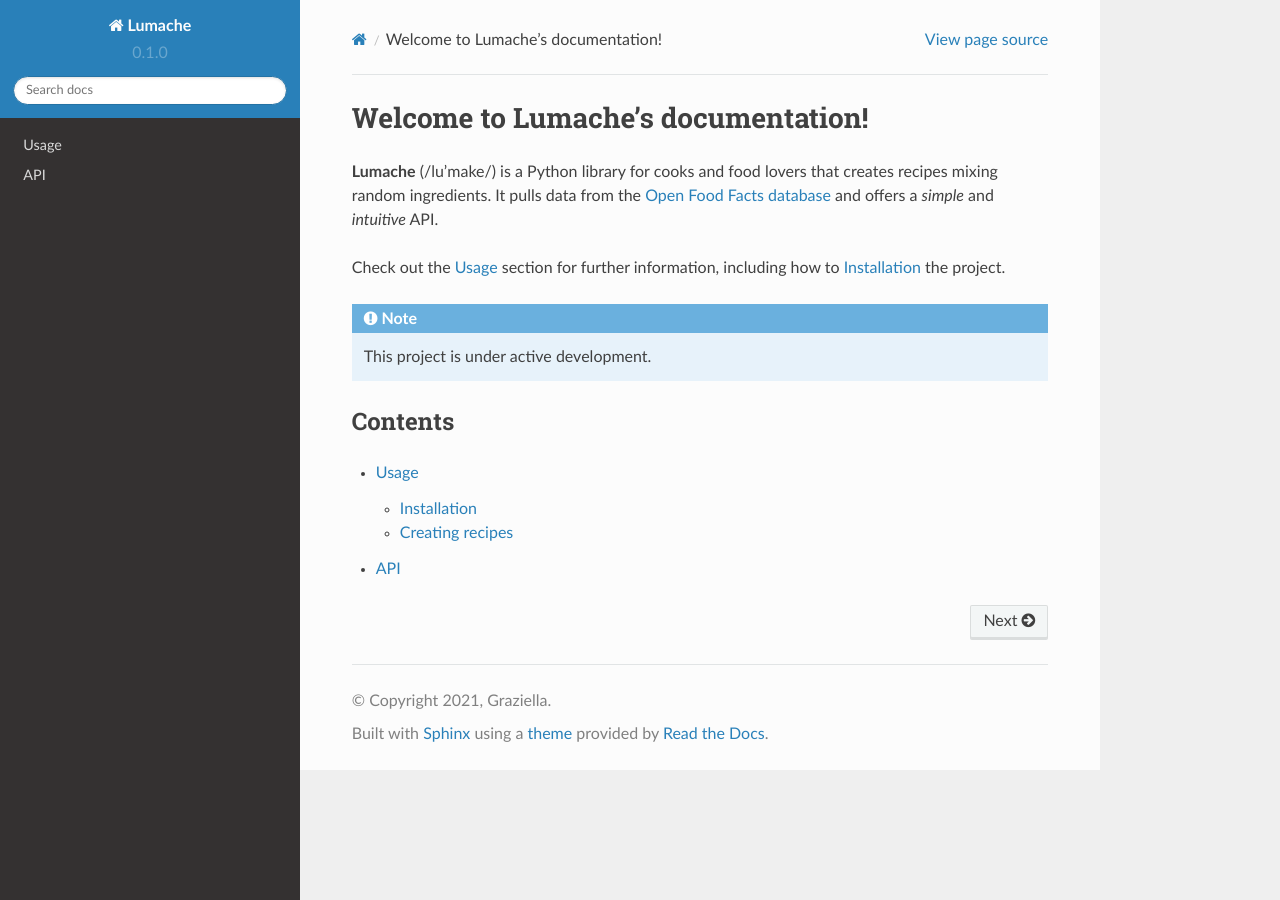
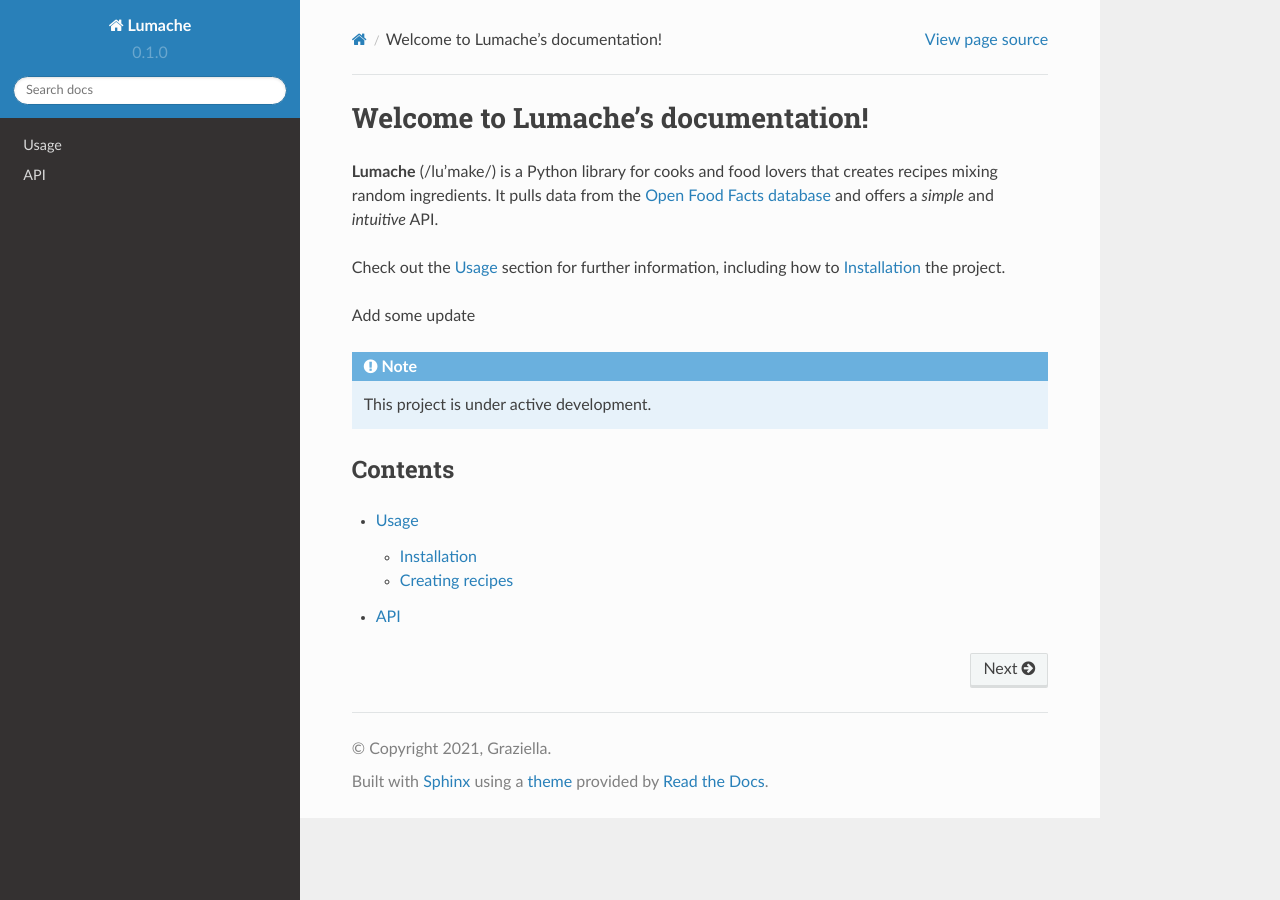
Before and after one commit to Hiroya-W/read-the-docs-tutorial, a Sphinx documentation site: the page built from docs/source/index.rst, in a window 1280 px wide. Built offline with Sphinx 7.4.7 and the Read the Docs theme 2.0.0, drawn with Linux system fonts in a browser that asks for light colours.

Commit message:
Add update

```diff
--- a/docs/source/index.rst
+++ b/docs/source/index.rst
@@ -8,6 +8,8 @@ and offers a *simple* and *intuitive* API.
 
 Check out the :doc:`usage` section for further information, including
 how to :ref:`installation` the project.
+
+Add some update
 
 .. note::
 
```
